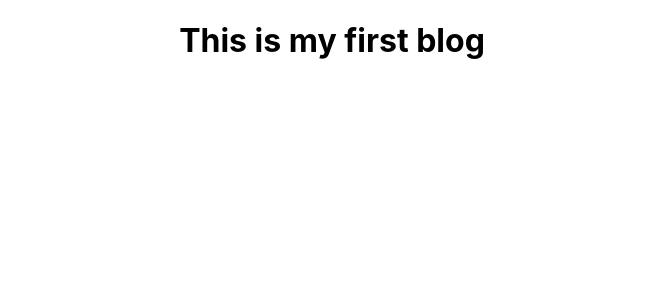
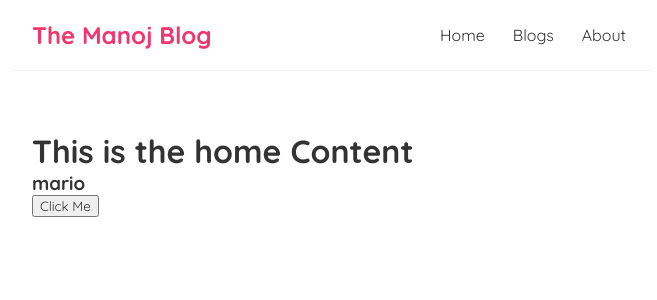
Before and after one commit to julydeath/first-blog, a React (Create React App) app: page / in a window 1280 px wide. Shown: the top 300 px of the page, without its empty margins (308-965 px from the left). Built offline with nearby package versions, Linux system fonts and the light colour scheme.

Commit message:
chrore: Added Home,navbar

```diff
--- a/src/App.css
+++ /dev/null
@@ -1,38 +0,0 @@
-.App {
-  text-align: center;
-}
-
-.App-logo {
-  height: 40vmin;
-  pointer-events: none;
-}
-
-@media (prefers-reduced-motion: no-preference) {
-  .App-logo {
-    animation: App-logo-spin infinite 20s linear;
-  }
-}
-
-.App-header {
-  background-color: #282c34;
-  min-height: 100vh;
-  display: flex;
-  flex-direction: column;
-  align-items: center;
-  justify-content: center;
-  font-size: calc(10px + 2vmin);
-  color: white;
-}
-
-.App-link {
-  color: #61dafb;
-}
-
-@keyframes App-logo-spin {
-  from {
-    transform: rotate(0deg);
-  }
-  to {
-    transform: rotate(360deg);
-  }
-}
--- a/src/App.js
+++ b/src/App.js
@@ -1,10 +1,13 @@
-import logo from "./logo.svg";
-import "./App.css";
+import Navbar from "./Navbar";
+import Home from "./Home";
 
 function App() {
   return (
     <div className="App">
-      <h1>This is my first blog</h1>
+      <Navbar></Navbar>
+      <div className="content">
+        <Home></Home>
+      </div>
     </div>
   );
 }
--- /dev/null
+++ b/src/Home.js
@@ -0,0 +1,20 @@
+import { useState } from "react";
+const Home = () => {
+  //let name = "manoj";
+  const [name, setName] = useState("mario");
+
+  const handleClick = () => {
+    setName("jo");
+    //console.log(name);
+  };
+
+  return (
+    <div className="home">
+      <h1>This is the home Content</h1>
+      <h3>{name}</h3>
+      <button onClick={handleClick}>Click Me</button>
+    </div>
+  );
+};
+
+export default Home;
--- /dev/null
+++ b/src/Navbar.js
@@ -0,0 +1,14 @@
+const Navbar = () => {
+  return (
+    <nav className="navbar">
+      <h1>The Manoj Blog</h1>
+      <div className="links">
+        <a href="/">Home</a>
+        <a href="/blogs">Blogs</a>
+        <a href="/">About</a>
+      </div>
+    </nav>
+  );
+};
+
+export default Navbar;
--- a/src/index.css
+++ b/src/index.css
@@ -1,13 +1,35 @@
-body {
+@import url("https://fonts.googleapis.com/css2?family=Quicksand:wght@300;400;500;600;700&display=swap");
+
+/* base styles */
+* {
   margin: 0;
-  font-family: -apple-system, BlinkMacSystemFont, 'Segoe UI', 'Roboto', 'Oxygen',
-    'Ubuntu', 'Cantarell', 'Fira Sans', 'Droid Sans', 'Helvetica Neue',
-    sans-serif;
-  -webkit-font-smoothing: antialiased;
-  -moz-osx-font-smoothing: grayscale;
+  font-family: "Quicksand";
+  color: #333;
 }
-
-code {
-  font-family: source-code-pro, Menlo, Monaco, Consolas, 'Courier New',
-    monospace;
+.navbar {
+  padding: 20px;
+  display: flex;
+  align-items: center;
+  max-width: 600px;
+  margin: 0 auto;
+  border-bottom: 1px solid #f2f2f2;
 }
+.navbar h1 {
+  color: #f1356d;
+}
+.navbar .links {
+  margin-left: auto;
+}
+.navbar a {
+  margin-left: 16px;
+  text-decoration: none;
+  padding: 6px;
+}
+.navbar a:hover {
+  color: #f1356d;
+}
+.content {
+  max-width: 600px;
+  margin: 40px auto;
+  padding: 20px;
+}
```
